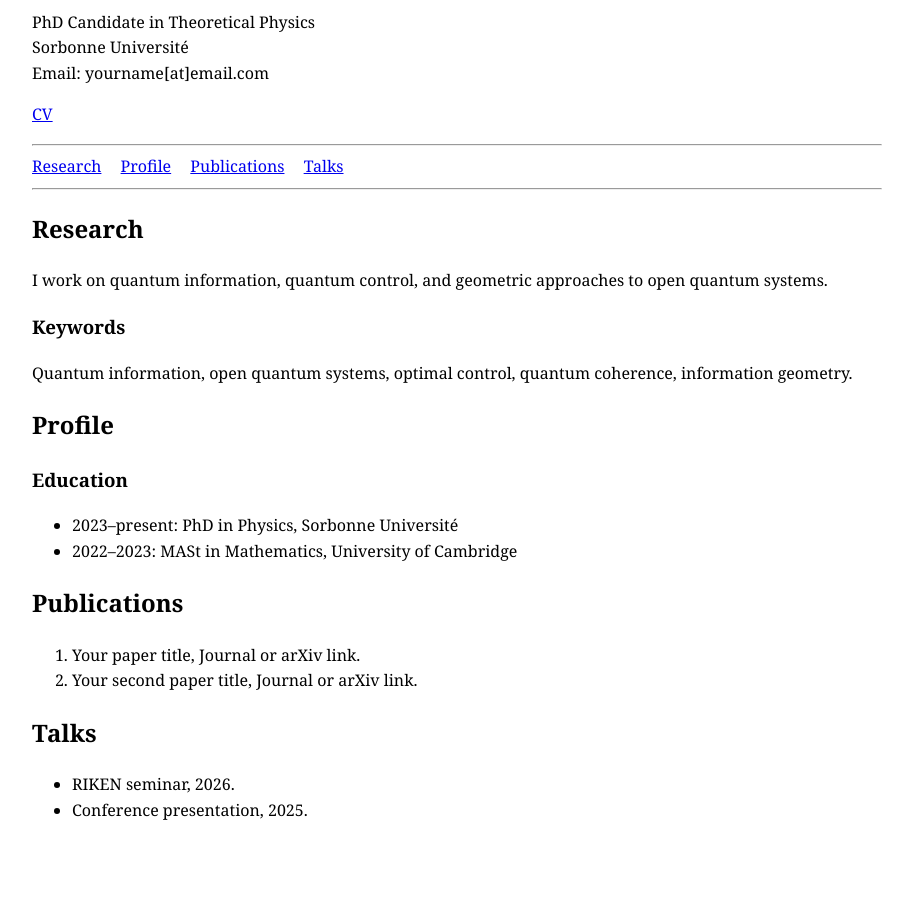
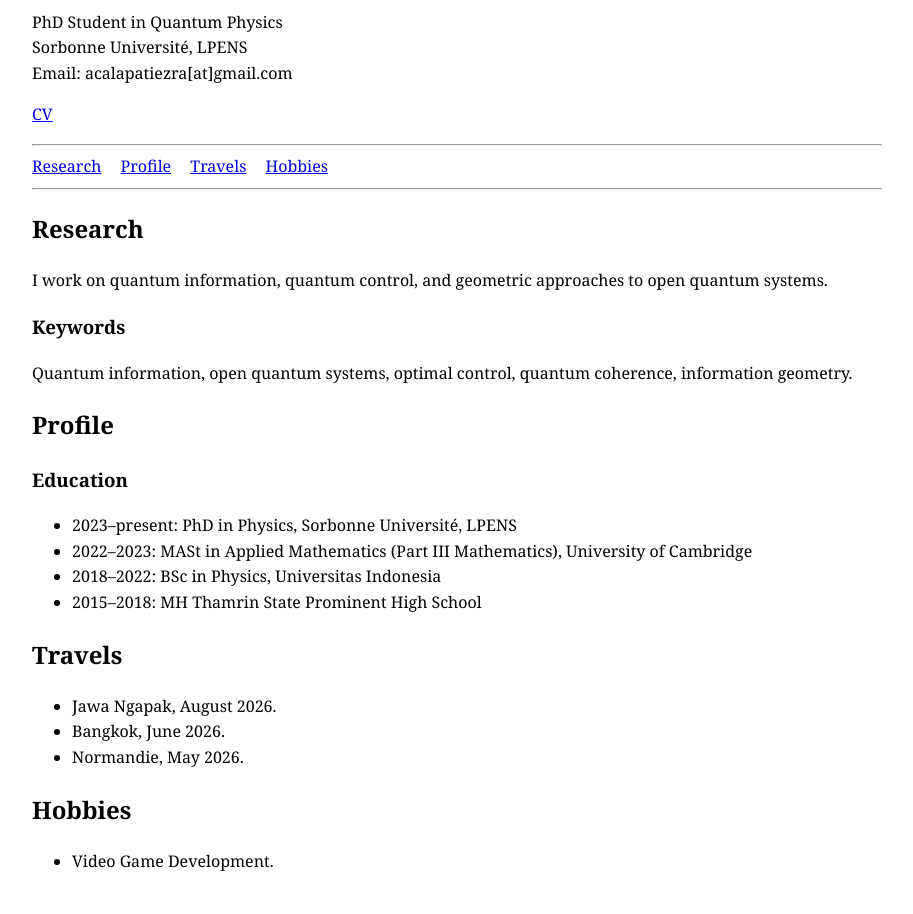
Before and after one commit to EzraAcalapati/ezraacalapati.github.io, a plain HTML site: page index.html in a window 1280 px wide. Shown: the part 150-1064 px from the top of the page, without its empty margins (183-1096 px from the left). Before the commit the page ends 1013 px from the top, so only its background shows below. Drawn offline with Linux system fonts and the light colour scheme.

Commit message:
Update index.html

```diff
--- a/index.html
+++ b/index.html
@@ -2,7 +2,7 @@
 <html>
 <head>
   <meta charset="UTF-8">
-  <title>Your Name</title>
+  <title>Ezra Acalapati</title>
   <style>
     body {
       max-width: 850px;
@@ -24,12 +24,12 @@
 <body>
   <img src="photo.jpg" class="profile">
 
-  <h1>Your Name</h1>
+  <h1>Ezra Acalapati</h1>
 
   <p>
-    PhD Candidate in Theoretical Physics<br>
-    Sorbonne Université<br>
-    Email: yourname[at]email.com
+    PhD Student in Quantum Physics<br>
+    Sorbonne Université, LPENS<br>
+    Email: acalapatiezra[at]gmail.com
   </p>
 
   <p>
@@ -41,8 +41,10 @@
   <nav>
     <a href="#research">Research</a>
     <a href="#profile">Profile</a>
-    <a href="#publications">Publications</a>
-    <a href="#talks">Talks</a>
+    <!--<a href="#publications">Publications</a>
+    <a href="#talks">Talks</a>-->
+    <a href="#travels">Travels</a>
+    <a href="#hobbies">Hobbies</a>
   </nav>
 
   <hr>
@@ -63,10 +65,12 @@
 
   <h3>Education</h3>
   <ul>
-    <li>2023–present: PhD in Physics, Sorbonne Université</li>
-    <li>2022–2023: MASt in Mathematics, University of Cambridge</li>
+    <li>2023–present: PhD in Physics, Sorbonne Université, LPENS</li>
+    <li>2022–2023: MASt in Applied Mathematics (Part III Mathematics), University of Cambridge</li>
+    <li>2018–2022: BSc in Physics, Universitas Indonesia</li>
+    <li>2015–2018: MH Thamrin State Prominent High School</li>
   </ul>
-
+  <!--
   <h2 id="publications">Publications</h2>
   <ol>
     <li>Your paper title, Journal or arXiv link.</li>
@@ -78,5 +82,17 @@
     <li>RIKEN seminar, 2026.</li>
     <li>Conference presentation, 2025.</li>
   </ul>
+  -->
+  <h2 id="travels">Travels</h2>
+  <ul>
+    <li>Jawa Ngapak, August 2026.</li>
+    <li>Bangkok, June 2026.</li>
+    <li>Normandie, May 2026.</li>
+  </ul>
+
+  <h2 id="Hobbies">Hobbies</h2>
+  <ul>
+    <li>Video Game Development.</li>
+  </ul>
 </body>
 </html>
```
